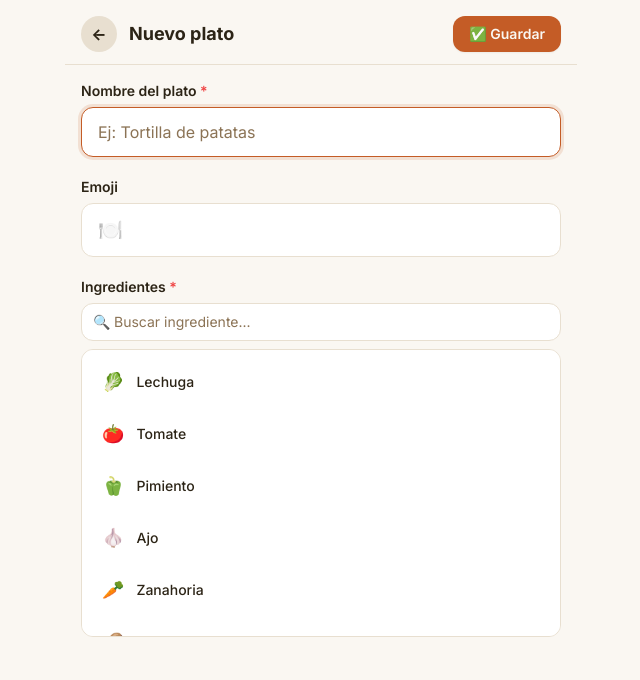
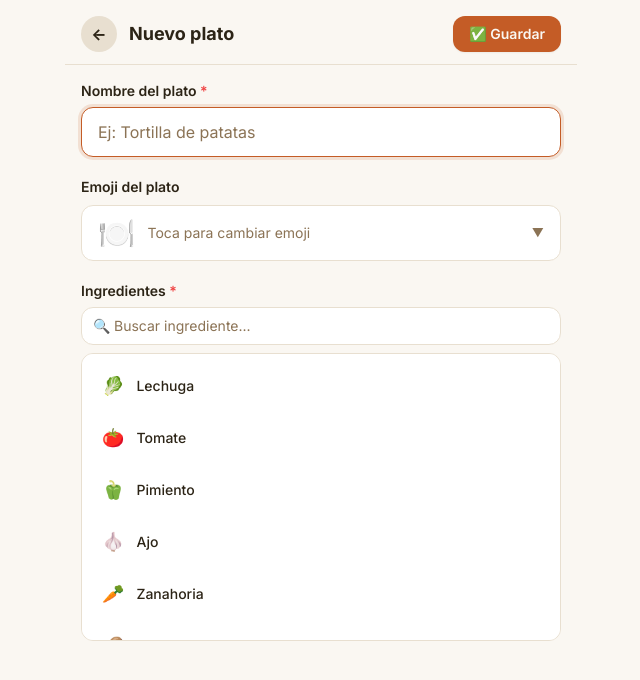
Before and after one commit to aleramiirez/cheffy, a React (Vite) app: page /platos/nuevo in a window 1280 px wide. Shown: the top 680 px of the page, without its empty margins (319-959 px from the left). Built offline with nearby package versions, Linux system fonts and the light colour scheme.

Commit message:
spec-13: emoji picker visual con lazy loading para productos y platos

```diff
--- a/package.json
+++ b/package.json
@@ -10,6 +10,7 @@
     "preview": "vite preview"
   },
   "dependencies": {
+    "emoji-picker-react": "^4.19.1",
     "react": "^19.2.6",
     "react-dom": "^19.2.6"
   },
--- /dev/null
+++ b/src/components/common/EmojiPickerField.jsx
@@ -0,0 +1,88 @@
+import { useState, useRef, useEffect, lazy, Suspense } from 'react'
+
+const EmojiPicker = lazy(() => import('emoji-picker-react'))
+
+export default function EmojiPickerField({ value = '📦', onChange, label = 'Emoji' }) {
+  const [open, setOpen] = useState(false)
+  const containerRef = useRef(null)
+
+  // Cerrar al hacer click fuera
+  useEffect(() => {
+    if (!open) return
+    const handleClick = (e) => {
+      if (containerRef.current && !containerRef.current.contains(e.target)) {
+        setOpen(false)
+      }
+    }
+    document.addEventListener('mousedown', handleClick)
+    document.addEventListener('touchstart', handleClick)
+    return () => {
+      document.removeEventListener('mousedown', handleClick)
+      document.removeEventListener('touchstart', handleClick)
+    }
+  }, [open])
+
+  const handleSelect = (emojiData) => {
+    onChange(emojiData.emoji)
+    setOpen(false)
+  }
+
+  return (
+    <div ref={containerRef} className="relative">
+      <label className="block text-sm font-semibold mb-2" style={{ color: 'var(--color-text-main)' }}>
+        {label}
+      </label>
+
+      {/* Botón que muestra el emoji actual */}
+      <button
+        type="button"
+        onClick={() => setOpen(!open)}
+        className="flex items-center gap-3 px-4 py-3 rounded-xl border w-full transition-all"
+        style={{
+          backgroundColor: 'var(--color-bg-card)',
+          borderColor: open ? 'var(--color-primary)' : 'var(--color-border)',
+          boxShadow: open ? '0 0 0 3px color-mix(in srgb, var(--color-primary) 15%, transparent)' : 'none',
+        }}
+      >
+        <span className="text-3xl leading-none">{value || '📦'}</span>
+        <span className="text-sm" style={{ color: 'var(--color-text-muted)' }}>
+          Toca para cambiar emoji
+        </span>
+        <span className="ml-auto text-xs" style={{ color: 'var(--color-text-muted)' }}>
+          {open ? '▲' : '▼'}
+        </span>
+      </button>
+
+      {/* Picker — se abre debajo del botón (carga lazy) */}
+      {open && (
+        <div className="absolute left-0 right-0 z-50 mt-1">
+          <Suspense fallback={
+            <div className="flex items-center justify-center h-20 rounded-xl border"
+              style={{ backgroundColor: 'var(--color-bg-card)', borderColor: 'var(--color-border)' }}>
+              <span className="text-text-muted text-sm">Cargando...</span>
+            </div>
+          }>
+          <EmojiPicker
+            onEmojiClick={handleSelect}
+            searchPlaceholder="Buscar emoji..."
+            skinTonesDisabled
+            height={350}
+            width="100%"
+            previewConfig={{ showPreview: false }}
+            style={{
+              '--epr-bg-color': 'var(--color-bg-card)',
+              '--epr-category-label-bg-color': 'var(--color-bg-main)',
+              '--epr-text-color': 'var(--color-text-main)',
+              '--epr-search-border-color': 'var(--color-border)',
+              '--epr-highlight-color': 'var(--color-primary)',
+              borderRadius: '12px',
+              border: '1px solid var(--color-border)',
+              boxShadow: '0 4px 24px rgba(0,0,0,0.12)',
+            }}
+          />
+          </Suspense>
+        </div>
+      )}
+    </div>
+  )
+}
--- a/src/pages/FormPlato.jsx
+++ b/src/pages/FormPlato.jsx
@@ -1,6 +1,7 @@
 import { useState, useEffect, useMemo } from 'react'
 import { useNavigate, useParams } from 'react-router-dom'
 import useStore from '../store/useStore'
+import EmojiPickerField from '../components/common/EmojiPickerField'
 
 function normalizar(str) {
   return str.toLowerCase().normalize('NFD').replace(/[\u0300-\u036f]/g, '')
@@ -86,19 +87,7 @@ export default function FormPlato() {
           />
         </div>
 
-        {/* Emoji */}
-        <div>
-          <label className="block text-sm font-semibold mb-1.5" style={{ color: 'var(--color-text-main)' }}>
-            Emoji
-          </label>
-          <input
-            className="input-base text-xl"
-            placeholder="🍽️"
-            value={emoji}
-            onChange={(e) => setEmoji(e.target.value)}
-            maxLength={4}
-          />
-        </div>
+        <EmojiPickerField value={emoji} onChange={setEmoji} label="Emoji del plato" />
 
         {/* Ingredientes */}
         <div>
--- a/src/pages/Lista.jsx
+++ b/src/pages/Lista.jsx
@@ -2,6 +2,7 @@ import { useState, useMemo, useEffect, useRef, useCallback } from 'react'
 import useStore, { CATEGORIES } from '../store/useStore'
 import Modal from '../components/common/Modal'
 import Toast from '../components/common/Toast'
+import EmojiPickerField from '../components/common/EmojiPickerField'
 
 function normalizar(str) {
   return str.toLowerCase().normalize('NFD').replace(/[\u0300-\u036f]/g, '')
@@ -80,16 +81,7 @@ function ItemModal({ open, onClose, itemEditar = null, nombreInicial = '' }) {
           {error && <p className="text-red-500 text-xs mt-1">{error}</p>}
         </div>
 
-        <div>
-          <label className="block text-sm font-medium text-text-main mb-1.5">Emoji (opcional)</label>
-          <input
-            className="input-base text-xl"
-            placeholder="📦"
-            value={emoji}
-            onChange={(e) => setEmoji(e.target.value)}
-            maxLength={4}
-          />
-        </div>
+        <EmojiPickerField value={emoji} onChange={setEmoji} label="Emoji" />
 
         <div>
           <label className="block text-sm font-medium text-text-main mb-2">
```
Also changed, not shown: specs/13-spec-emoji-picker.md (added, +24 -0 lines), 1 other file (tests, documents, lock files or other folders).
